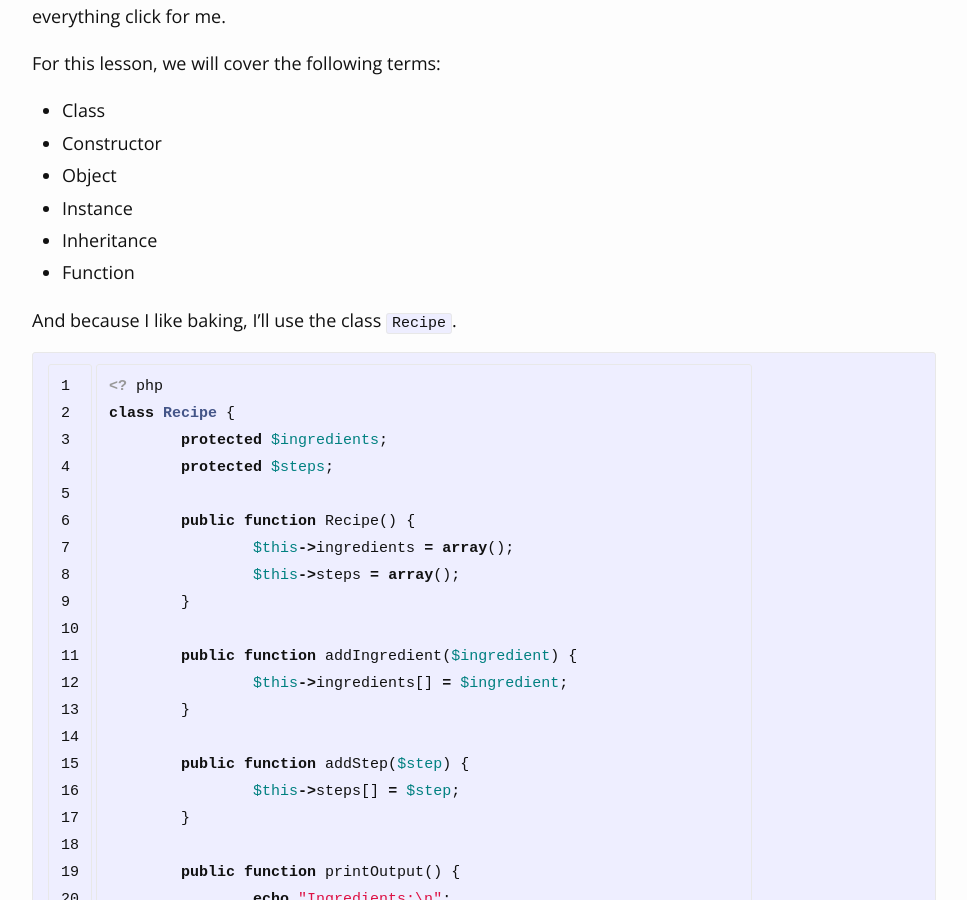
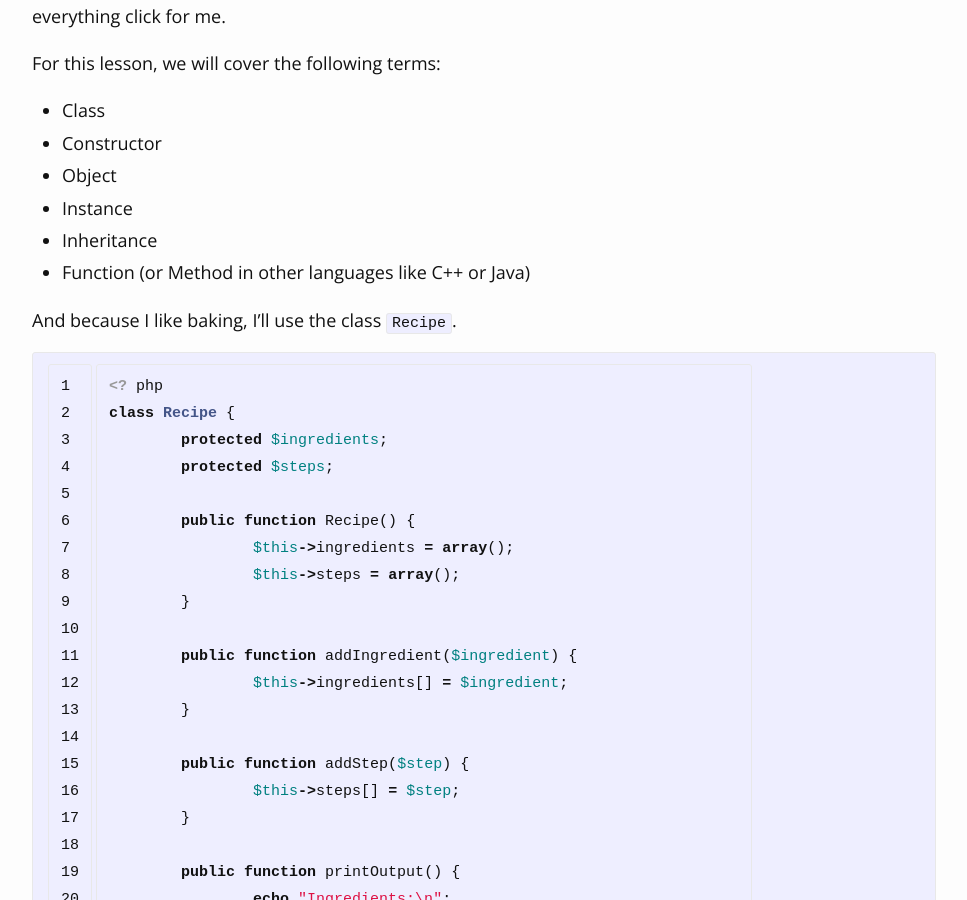
Before and after one commit to dmleong/dmleong.github.io, a Jekyll site: the page built from _posts/2014-12-22-whats-an-object.markdown, in a window 1280 px wide and 900 px high, scrolled down 1803 px. Shown: the whole window, without its empty margins (156-1123 px from the left). Built offline with Jekyll 4.4.1, drawn with Linux system fonts in a browser that asks for light colours; comment, search, counter and statistics services are not loaded.

Commit message:
Mom caught a typo.

```diff
--- a/_posts/2014-12-22-whats-an-object.markdown
+++ b/_posts/2014-12-22-whats-an-object.markdown
@@ -40,7 +40,7 @@ For this lesson, we will cover the following terms:
 * Object
 * Instance
 * Inheritance
-* Function
+* Function (or Method in other languages like C++ or Java)
 
 And because I like baking, I'll use the class `Recipe`.
 
```
Also changed, not shown: about.md (+1 -1 lines).
